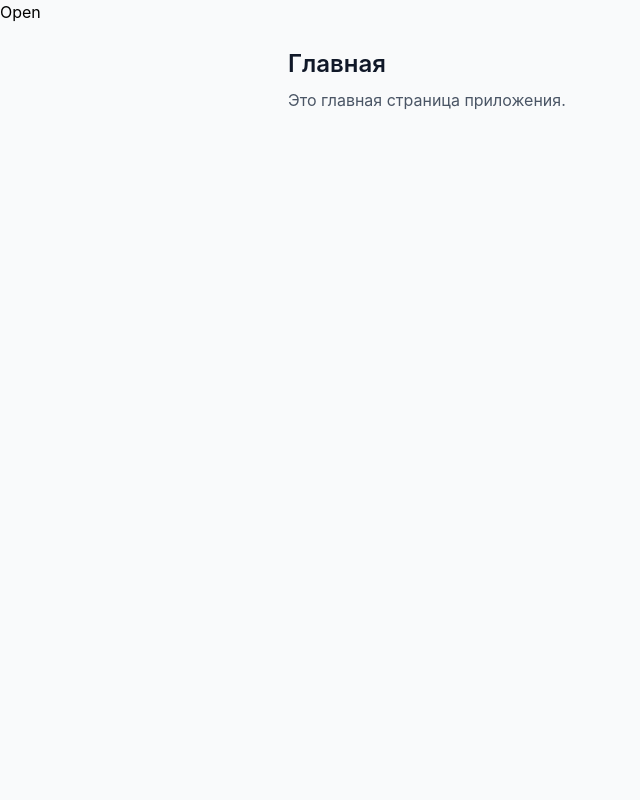
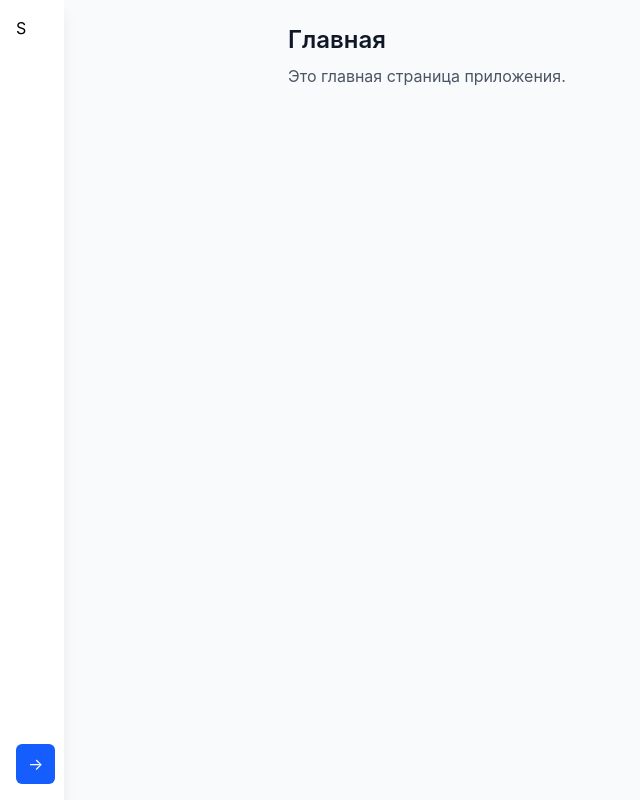
Before and after one commit to Burbitskaya/headless-menu, a React (Vite) app: page / in a window 1280 px wide. Shown: the whole page, without its empty margins (0-640 px from the left). Built offline with nearby package versions, Linux system fonts and the light colour scheme.

Commit message:
add tailwind to sidebar

```diff
--- a/src/components/sidebar/RouterSidebar.tsx
+++ b/src/components/sidebar/RouterSidebar.tsx
@@ -3,23 +3,30 @@ import { HeadlessMenu } from "../headless-menu/HeadlessMenu";
 export function RouterSidebar() {
   return (
     <HeadlessMenu>
+      <HeadlessMenu.Panel>
+        {({ open }) => (
+          <aside
+            className={`fixed left-0 top-0 h-screen bg-white shadow-lg ${
+              open ? "w-64" : "w-16"
+            }`}
+          >
+            <p className="p-4">
+              {open ? "Sidebar" : "S"}
+            </p>
+          </aside>
+        )}
+      </HeadlessMenu.Panel>
+
       <HeadlessMenu.Toggle>
         {({ open, toggle }) => (
-          <button onClick={toggle}>
-            {open ? "Close" : "Open"}
+          <button
+            onClick={toggle}
+            className="fixed bottom-4 left-4 z-50 rounded-md bg-blue-600 px-3 py-2 text-white"
+          >
+            {open ? "←" : "→"}
           </button>
         )}
       </HeadlessMenu.Toggle>
-
-      <HeadlessMenu.Panel>
-        {({ open }) =>
-          open ? (
-            <aside>
-              <p>Sidebar</p>
-            </aside>
-          ) : null
-        }
-      </HeadlessMenu.Panel>
     </HeadlessMenu>
   );
 }
```
